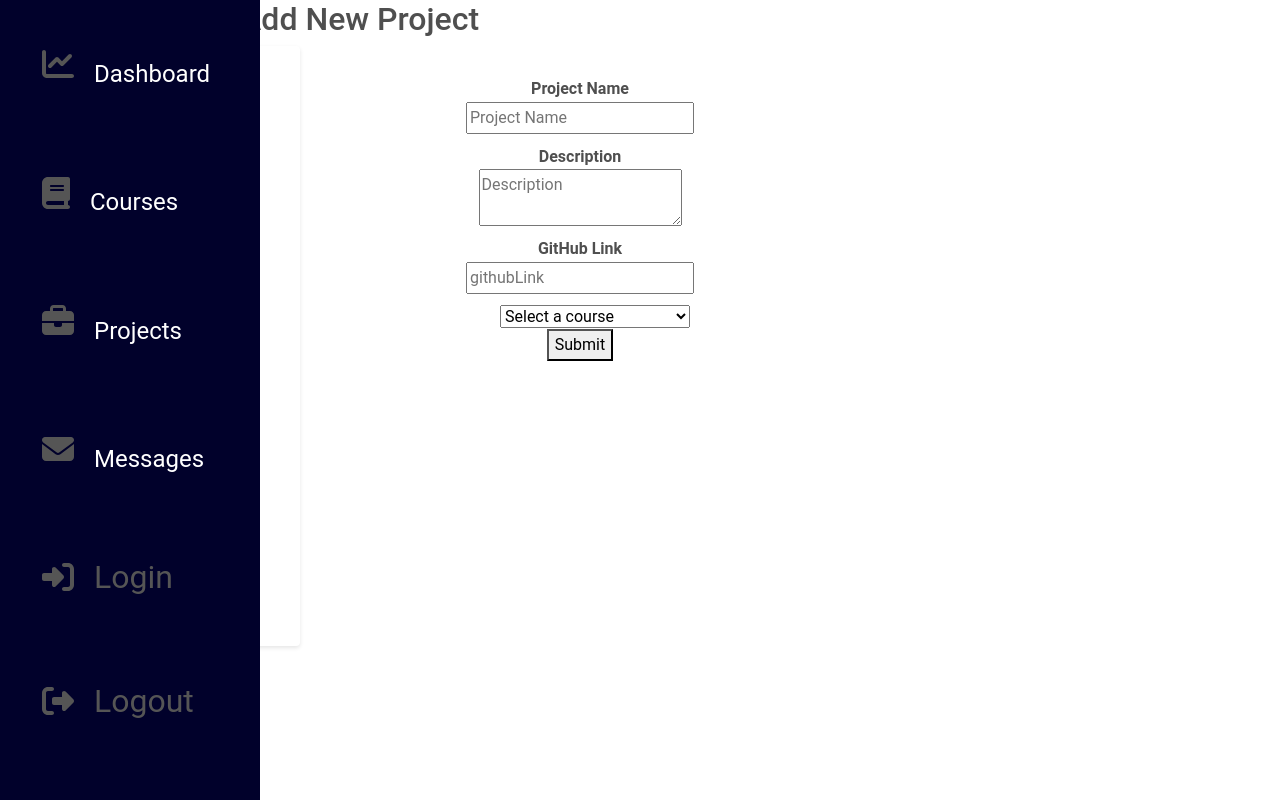
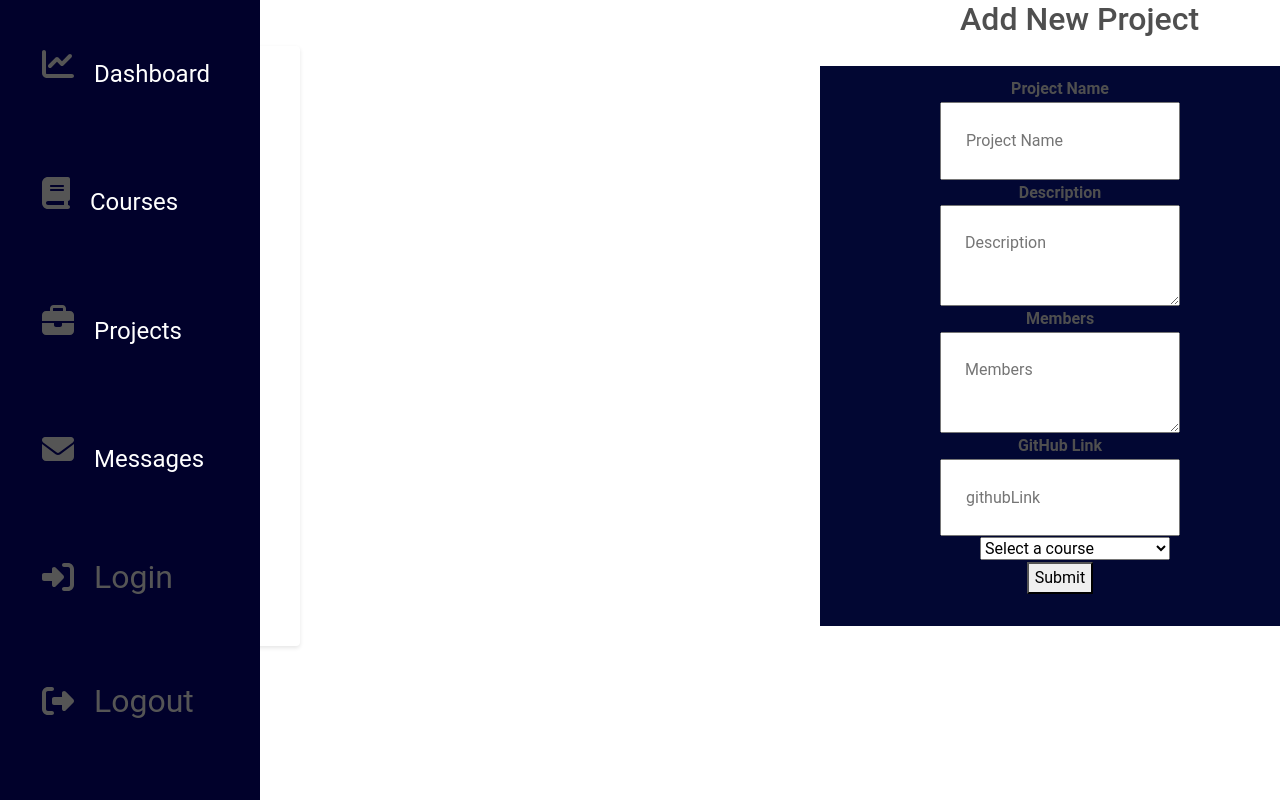
Before and after one commit to joanne-cmd/project-bank2, a React (Create React App) app: page /projects in a window 1280 px wide. Both pictures are taken after a click on the button "Add Project". Built offline with nearby package versions, Linux system fonts and the light colour scheme; no server answers.

Commit message:
added new styles

```diff
--- a/src/components/Addproject/Addproject.css
+++ b/src/components/Addproject/Addproject.css
@@ -1,45 +1,26 @@
 
-h2{
-  align-content: center;
-  margin-left: 15rem;
+.add-h{
+   align-content: center;
+  margin-left: 60rem;
 
 }
 
-.project-form {
-  display: flex;
-  flex-direction: column;
-  align-items: center;
-  width: 30rem;
-  height: 70vh;
-  margin-left: 20rem;
 
-}
-
-label {
+.project__label{
   margin-top: 10px;
 }
 
-/* input,
+input,
 textarea {
   width: 50%;
   padding: 1.5rem;
   margin-top: 5px;
-} */
+}
 
-/* button {
-  background-color: rgb(183, 183, 218); /* Set background color to darkblue */
-  /* color: rgb(230, 165, 165);
-button {
-  background-color: #1784bf;
-  color: rgb(0, 0, 0);
-  padding: 10px 20px;
-  border: none;
-  cursor: pointer;
-} */
 .form-container {
     padding: 20px;
     width: 100%;
-    /* background-color: #ffffff; */
+    background-color: #ffffff;
     border-radius: 4px;
     box-shadow: 0px 2px 4px rgba(0, 0, 0, 0.1);
 
@@ -48,3 +29,13 @@ button {
   width: 10rem;
 
 }
+.project-form {
+  display: flex;
+  flex-direction: column;
+  align-items: center;
+  width: 30rem;
+  height: 70vh;
+  margin-left: 50rem;
+  background-color: #020733;
+
+}
--- a/src/components/Addproject/addprojectform.js
+++ b/src/components/Addproject/addprojectform.js
@@ -49,7 +49,7 @@ const ProjectForm = () => {
 
       <div className="form-container">
         <form onSubmit={handleSubmit} className="project-form">
-          <label htmlFor="projectName">Project Name</label>
+          <label  className="project__label" htmlFor="projectName">Project Name</label>
           <input
             type="text"
             id="projectName"
@@ -67,6 +67,16 @@ const ProjectForm = () => {
             onChange={(e) => setDescription(e.target.value)}
             required
           ></textarea>
+
+          <label htmlFor="description">Members</label>
+          <textarea
+            id="members"
+            value={description}
+            placeholder="Members"
+            onChange={(e) => setDescription(e.target.value)}
+            required
+          ></textarea>
+
           <label htmlFor="githubLink">GitHub Link</label>
           <input
             type="text"
@@ -87,7 +97,7 @@ const ProjectForm = () => {
               <option value="Cybersecurity">Cybersecurity</option>
             </select>
           </label>
-          <button type="submit">Submit</button>
+          <button className="addnew__project" type="submit">Submit</button>
         </form>
       </div>
     </>
--- a/src/components/CohortForm/cohortForm.css
+++ b/src/components/CohortForm/cohortForm.css
@@ -1,9 +1,14 @@
   .cohort__form {
-    background-color: #f2f2f2;
+    display: flex;
+   justify-content: center;
+   margin-top: 5pc;
+   margin-left: 10pc;
   }
 
   .add__title{
+    text-align: center;
     color: #030303;
+    font-weight: 800;
   }
 
   .cohort-form {
--- a/src/components/CohortForm/cohortForm.js
+++ b/src/components/CohortForm/cohortForm.js
@@ -19,8 +19,10 @@ const CohortForm = (props) => {
 	};
 
 	return (
-		<div className='cohort__form'>
+		<>
 			<h2 className='add__title'>ADD COHORT</h2>
+			<div className='cohort__form'>
+
 			<form onSubmit={ handleSubmit } className='cohort-form'>
 				<Input className="name__text" labelTxt={ 'Name' } id='name' type={ 'text' } onChangeFn={ (event) => setName(event.target.value) } value={ name } required={ true } />
 				<br />
@@ -43,6 +45,8 @@ const CohortForm = (props) => {
 				<br />
 			</form>
 		</div>
+		</>
+
 	);
 };
 
--- a/src/components/Cohorts/cohort.css
+++ b/src/components/Cohorts/cohort.css
@@ -34,7 +34,7 @@
   }
 
    .primary__add{
-    background-color: blue;
+    background-color: #1784bf;
     color:#fff;
     border: none;
     padding: 10px 20px;
--- a/src/components/Login/login.css
+++ b/src/components/Login/login.css
@@ -95,7 +95,7 @@ button[type='button'] {
 .login-heading {
   text-align: center;
   margin-bottom: 20px;
-  margin-right: 66pc;
+  margin-left: 25pc;
   font-weight: 800;
 }
 
@@ -127,6 +127,9 @@ button[type='button'] {
   color: #fff;
   cursor: pointer;
 }
+.login-button:hover {
+  background-color: #07090c;
+}
 
 /* Style the login form checkbox */
 .login-checkbox {
--- a/src/components/Login/login.js
+++ b/src/components/Login/login.js
@@ -1,6 +1,7 @@
 import React, { useState } from "react";
 import {  useNavigate } from "react-router-dom";
 import "./login.css";
+import Sidebar from "../sidebar/Sidebar";
 
 const Login = () => {
   const [email, setEmail] = useState("");
@@ -66,7 +67,7 @@ const Login = () => {
     <>
       <h1 className="login-heading">Login</h1>
 
-
+      <Sidebar/>
       <div className="login">
       <form className="login-form">
         <label className="login-label">Email:</label>
--- a/src/components/Logout/logout.css
+++ b/src/components/Logout/logout.css
@@ -5,7 +5,7 @@
   height: 100vh;
   background-color: #f0f0f0;
   align-content: center;
-  background-color:blue;
+
 }
 
 .form-container {
@@ -17,10 +17,14 @@
 }
 
 .goingout {
-  font-size: 20px;
-  /* text-align: center; */
-  /* margin-left: 10rem; */
-}
+    font-size: 20px;
+    text-align: center;
+    margin-left: 2rem;
+    font-weight: 800;
+  }
+
+
+
 
 .logout-form {
   margin-top: 20px;
--- a/src/components/Projects/project.css
+++ b/src/components/Projects/project.css
@@ -125,6 +125,21 @@
   }
 
   .project-container-header button {
-    background-color:#1784bf;
-    color: #fff;
+    background-color: #1784bf;
+    color:#fff;
+    border: none;
+    padding: 10px 20px;
+    text-align: right;
+    right: 0;
+    text-decoration: none;
+    display: inline-block;
+    font-size: 16px;
+    margin-bottom: 10px;
+    position: fixed;
+    right: 0;
+    text-align: right;
+    margin-right: 20px;
+   font-weight: 800;
+   border-radius: 10px;
+
   }
--- a/src/components/Projects/project.js
+++ b/src/components/Projects/project.js
@@ -1,6 +1,7 @@
 import React, { useState, useEffect } from "react";
 import { useNavigate } from "react-router-dom"; // Import useNavigate from react-router-dom
 import './project.css';
+import Sidebar from "../sidebar/Sidebar";
 
 function ShowProjects () {
 	// State to store added projects
@@ -75,7 +76,10 @@ const Project = () => {
 	};
 
 	return (
-		<div className="project-container">
+		<>
+			<Sidebar/>
+
+			<div className="project-container">
 			<section className="project-container-header">
 				<h2>Projects</h2>
 				<button onClick={ handleAddProject } className="add-project-button primary">
@@ -84,6 +88,7 @@ const Project = () => {
 			</section>
 			<ShowProjects />
 		</div>
+		</>
 	);
 };
 
```
